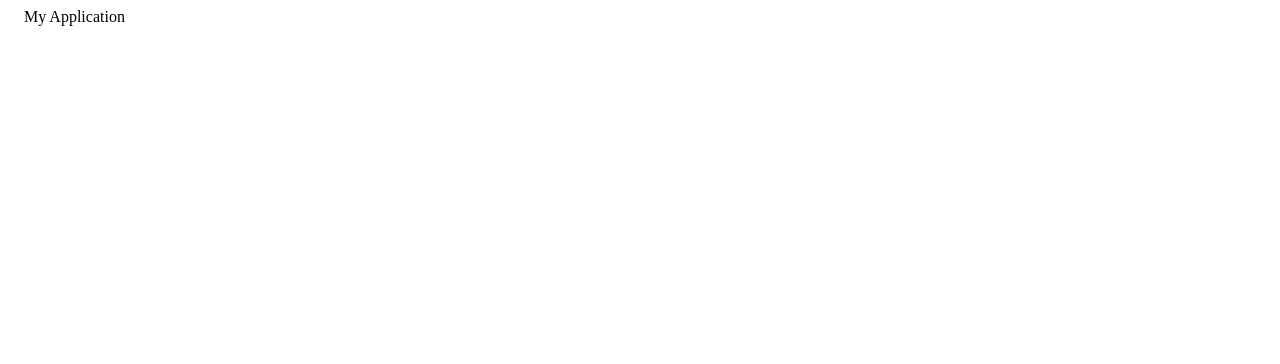
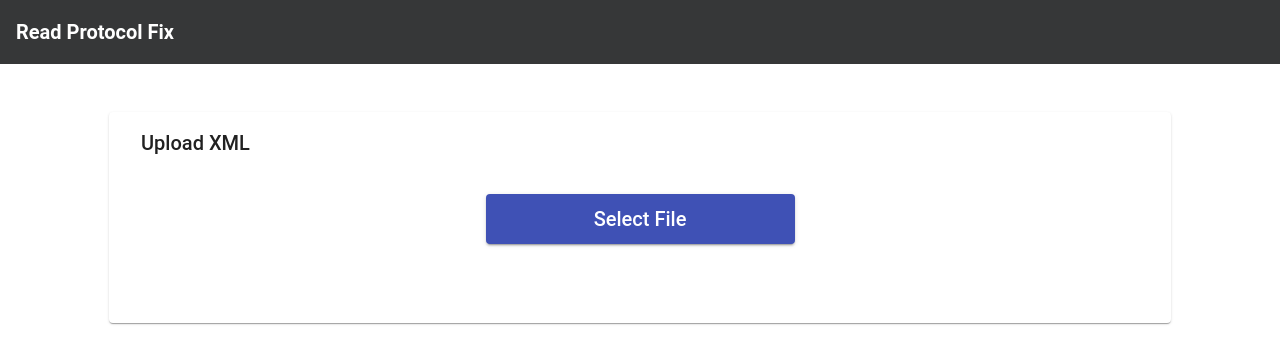
Before and after one commit to Rodrigo55pereira/RPF, an Angular app: page / in a window 1280 px wide. Shown: the top 364 px of the page. Built offline with nearby package versions, Linux system fonts and the light colour scheme.

Commit message:
Atualização

```diff
--- a/angular.json
+++ b/angular.json
@@ -28,9 +28,12 @@
               "src/assets"
             ],
             "styles": [
-              "src/styles.scss"
+              "src/styles.scss",
+              "node_modules/bootstrap/dist/css/bootstrap.min.css"
             ],
-            "scripts": []
+            "scripts": [
+              "node_modules/bootstrap/dist/js/bootstrap.min.js"
+            ]
           },
           "configurations": {
             "production": {
--- a/package.json
+++ b/package.json
@@ -22,6 +22,7 @@
     "@angular/platform-browser": "~10.2.0",
     "@angular/platform-browser-dynamic": "~10.2.0",
     "@angular/router": "~10.2.0",
+    "bootstrap": "^4.5.3",
     "highcharts": "^8.2.2",
     "highcharts-angular": "^2.8.2",
     "rxjs": "~6.6.0",
--- a/src/app/app.component.html
+++ b/src/app/app.component.html
@@ -1 +1,2 @@
 <app-toolbar></app-toolbar>
+<app-fix-upload></app-fix-upload>
--- /dev/null
+++ b/src/app/fix-upload/fix-upload.component.html
@@ -0,0 +1,26 @@
+<main role="main" class="container">
+  <div class="row" style="padding:3rem 1.5rem; text-align: center;">
+    <div class="col-12">
+      <mat-card>
+        <mat-card-header>
+          <mat-card-title>Upload XML</mat-card-title>
+        </mat-card-header>
+        <br/>
+        <mat-card-content>
+          <button color="primary" style="width: 30%;height: 50px; font-size: 20px;" mat-raised-button>Select
+            File</button>
+          <br /><br />
+          <div *ngIf="viewButton">
+            <h4>Selected File: Teste</h4>
+            <input type="file" hidden #fileSelect name="largeFile"/>
+              <br />
+            <button mat-raised-button  color="warn">
+              Upload
+            </button>
+          </div>
+            <br /><br />
+        </mat-card-content>
+      </mat-card>
+    </div>
+  </div>
+</main>
--- /dev/null
+++ b/src/app/fix-upload/fix-upload.component.ts
@@ -0,0 +1,17 @@
+import { Component, OnInit } from '@angular/core';
+
+@Component({
+  selector: 'app-fix-upload',
+  templateUrl: './fix-upload.component.html',
+  styleUrls: ['./fix-upload.component.scss']
+})
+export class FixUploadComponent implements OnInit {
+
+  public viewButton = '';
+
+  constructor() { }
+
+  ngOnInit() {
+  }
+
+}
--- a/src/app/toolbar/toolbar.component.html
+++ b/src/app/toolbar/toolbar.component.html
@@ -1,3 +1,3 @@
-<mat-toolbar>
-  <span>My Application</span>
+<mat-toolbar color="primary">
+  <span><b>Read Protocol Fix</b></span>
 </mat-toolbar>
--- a/src/styles.scss
+++ b/src/styles.scss
@@ -1 +1,9 @@
-/* You can add global styles to this file, and also import other style files */
+@import "~@angular/material/prebuilt-themes/indigo-pink.css";
+
+.mat-toolbar.mat-primary{
+    background-color:#363738!important;
+}
+
+.mat-warn{
+    background-color:#363738!important;
+}
```
Also changed, not shown: src/app/app.module.ts (+15 -3 lines), src/app/fix-upload/fix-upload.component.scss (added), 2 other files (tests, documents, lock files or other folders).
